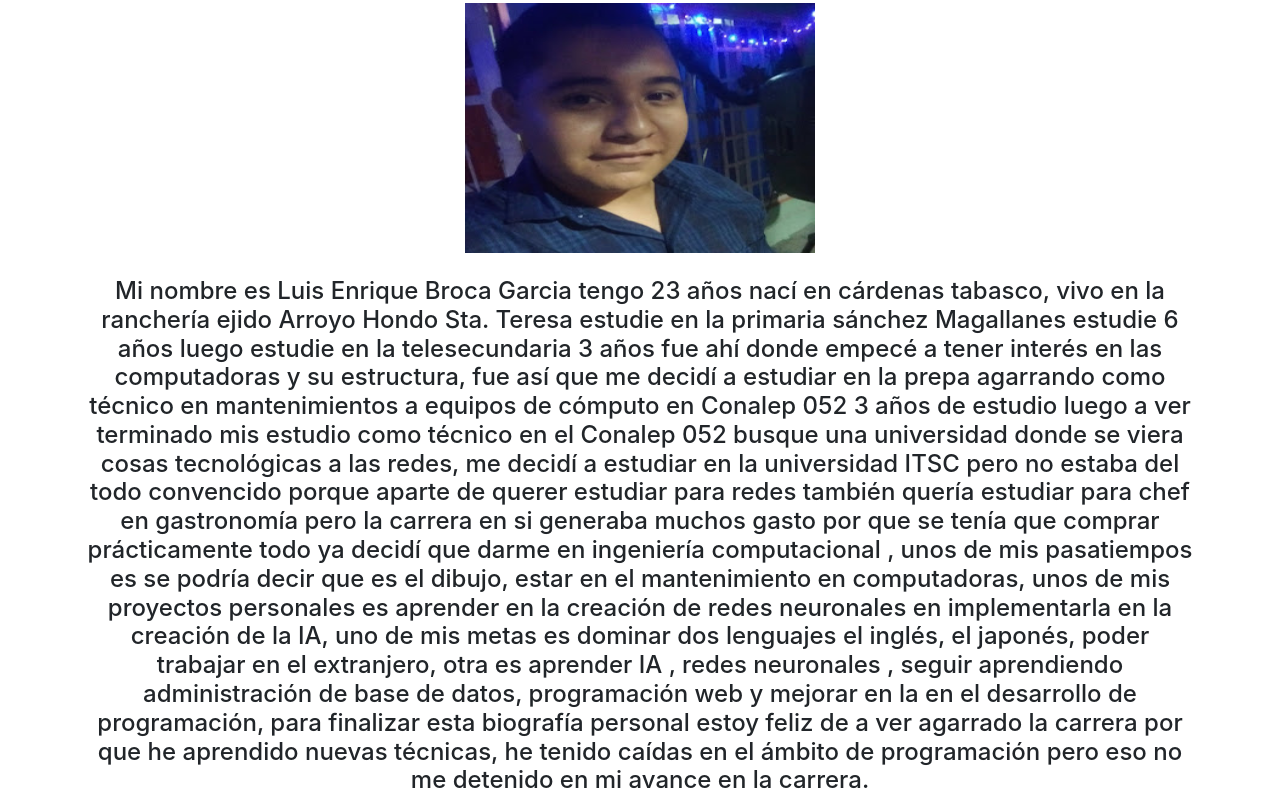
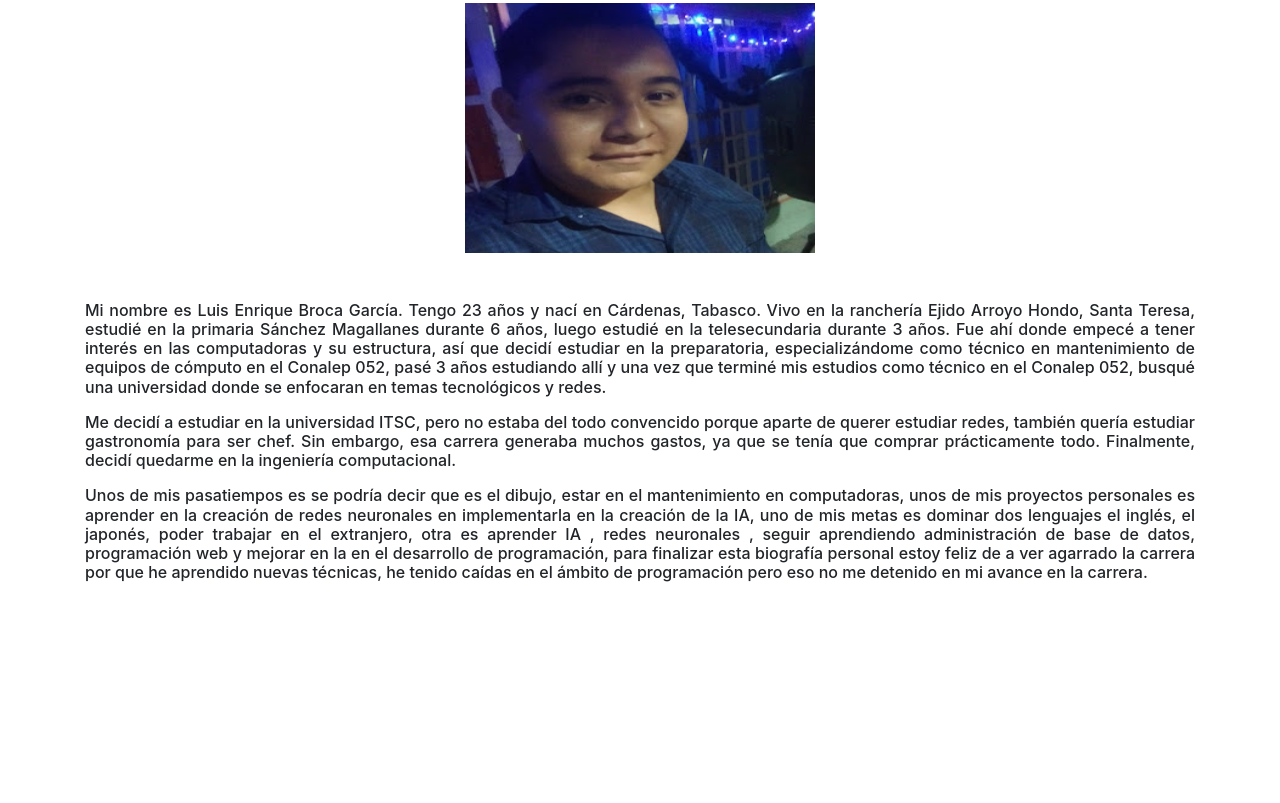
Before and after one commit to Luisbg19/imc, a plain HTML site: page acerca-de.html in a window 1280 px wide. Shown: the part 998-1801 px from the top of the page. After the commit the page ends 1596 px from the top, so only its background shows below. Drawn offline with nearby package versions, Linux system fonts and the light colour scheme.

Commit message:
Update acerca-de.html

```diff
--- a/acerca-de.html
+++ b/acerca-de.html
@@ -40,33 +40,19 @@
 
            <h1>MI BIBLIOGRAFIA</h1><br>
   <center><img src="perfil.jpg" width="350px" height="250px"></center><br>
-
- <h4>Mi nombre es Luis Enrique Broca Garcia tengo 23 años nací en
-cárdenas tabasco, vivo en la ranchería ejido Arroyo Hondo Sta. Teresa
-estudie en la primaria sánchez Magallanes estudie 6 años luego
-estudie en la telesecundaria 3 años fue ahí donde empecé a tener
-interés en las computadoras y su estructura, fue así que me decidí a
-estudiar en la prepa agarrando como técnico en mantenimientos a
-equipos de cómputo en Conalep 052 3 años de estudio luego a ver
-terminado mis estudio como técnico en el Conalep 052 busque una
-universidad donde se viera cosas tecnológicas a las redes, me decidí
-a estudiar en la universidad ITSC pero no estaba del todo convencido
-porque aparte de querer estudiar para redes también quería estudiar
-para chef en gastronomía pero la carrera en si generaba muchos
-gasto por que se tenía que comprar prácticamente todo ya decidí que
-darme en ingeniería computacional , unos de mis pasatiempos es se
-podría decir que es el dibujo, estar en el mantenimiento en
-computadoras, unos de mis proyectos personales es aprender en la
-creación de redes neuronales en implementarla en la creación de la
-IA, uno de mis metas es dominar dos lenguajes el inglés, el japonés,
-poder trabajar en el extranjero, otra es aprender IA , redes neuronales
-, seguir aprendiendo administración de base de datos, programación
-web y mejorar en la en el desarrollo de programación, para finalizar
-esta biografía personal estoy feliz de a ver agarrado la carrera por que
-he aprendido nuevas técnicas, he tenido caídas en el ámbito de
-programación pero eso no me detenido en mi avance en la carrera.</h4>
+<br>
+<h6>
+<p class="text-justify">Mi nombre es Luis Enrique Broca García. Tengo 23 años y nací en Cárdenas, Tabasco. Vivo en la ranchería Ejido Arroyo Hondo, Santa Teresa, estudié en la primaria Sánchez Magallanes durante 6 años, luego estudié en la telesecundaria durante 3 años. Fue ahí donde empecé a tener interés en las computadoras y su estructura, así que decidí estudiar en la preparatoria, especializándome como técnico en mantenimiento de equipos de cómputo en el Conalep 052, pasé 3 años estudiando allí y una vez que terminé mis estudios como técnico en el Conalep 052, busqué una universidad donde se enfocaran en temas tecnológicos y redes.</p>
 
 
+<p class="text-justify">Me decidí a estudiar en la universidad ITSC, pero no estaba del todo convencido porque aparte de querer estudiar redes, también quería estudiar gastronomía para ser chef. Sin embargo, esa carrera generaba muchos gastos, ya que se tenía que comprar prácticamente todo. Finalmente, decidí quedarme en la ingeniería computacional.</p>
+
+<p class="text-justify">
+Unos de mis pasatiempos es se podría decir que es el dibujo, estar en el mantenimiento en computadoras, unos de mis proyectos personales es aprender en la creación de redes neuronales en implementarla en la creación de la IA, uno de mis metas es dominar dos lenguajes el inglés, el japonés,
+poder trabajar en el extranjero, otra es aprender IA , redes neuronales , seguir aprendiendo administración de base de datos, programación
+web y mejorar en la en el desarrollo de programación, para finalizar esta biografía personal estoy feliz de a ver agarrado la carrera por que
+he aprendido nuevas técnicas, he tenido caídas en el ámbito de programación pero eso no me detenido en mi avance en la carrera.</h6></p>
+  </p>
   </div>
 
   <script src="script.js"></script>
```
